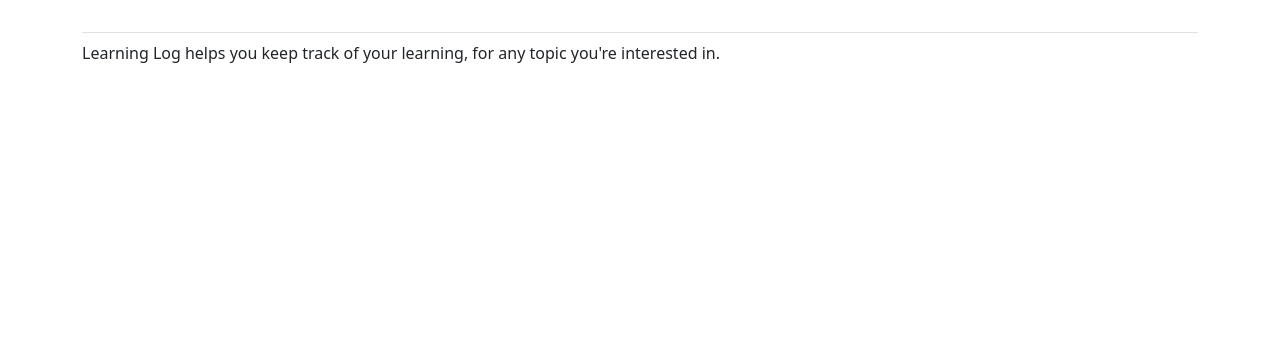
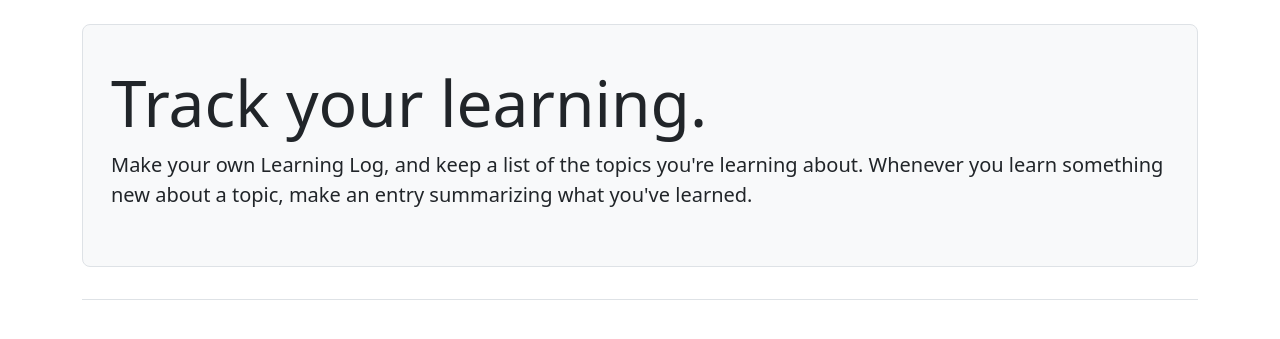
Before and after one commit to RunnerOnFoot/learning_log, a Django app: page / in a window 1280 px wide. Shown: the part 58-397 px from the top of the page. Run offline with Django 4.2, Linux system fonts and the light colour scheme; parts of the project's set-up code (start-up, migrations or seed data) failed here and were passed over; some libraries are stand-ins or nearby versions.

Commit message:
Styling the Home Page Using a Jumbotron

```diff
--- a/learning_logs/templates/learning_logs/index.html
+++ b/learning_logs/templates/learning_logs/index.html
@@ -1,6 +1,11 @@
-{% extends "learning_logs/base.html" %}
+{% extends 'learning_logs/base.html' %}
 
-{% block content %}
-  <p>Learning Log helps you keep track of your learning, for any topic you're
-  interested in.</p>
-{% endblock content %}
+{% block page_header %}
+  <div class="p-3 mb-4 bg-light border rounded-3">
+    <div class="container-fluid py-4">
+      <h1 class="display-3">Track your learning.</h1>
+
+      <p class="lead">Make your own Learning Log, and keep a list of the topics you're learning about. Whenever you learn something new about a topic, make an entry summarizing what you've learned.</p>
+    </div>
+  </div>
+{% endblock %}
```
